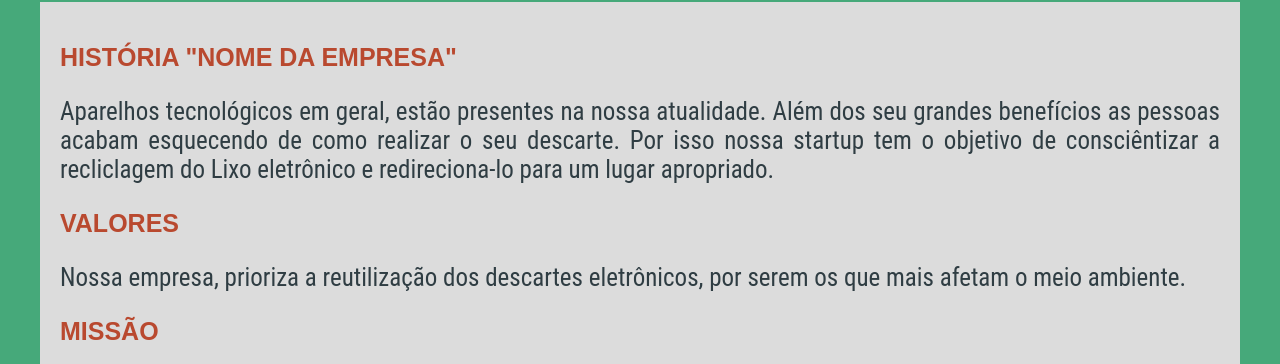
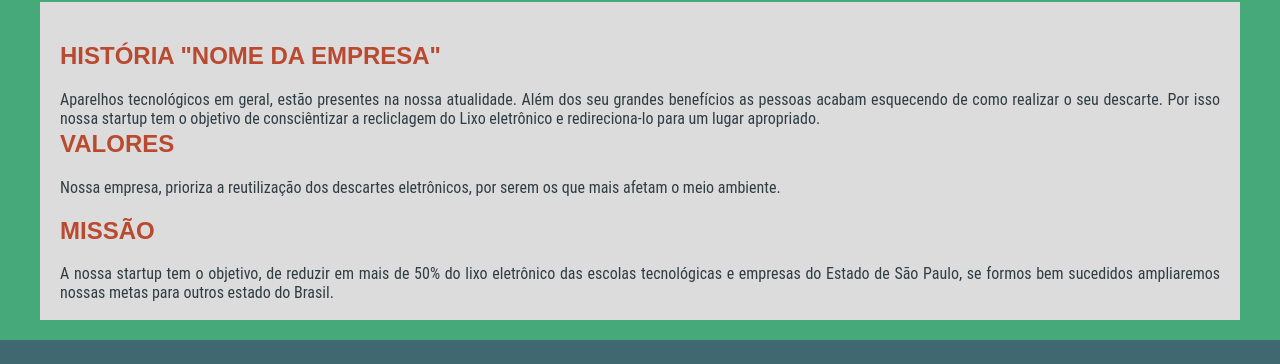
Before and after one commit to Clevi257/ProjetoEtec, a plain HTML site: page Nós.html in a window 1280 px wide. Shown: the part 148-512 px from the top of the page. Drawn offline with Linux system fonts and the light colour scheme; a web font is replaced by a local one.

Commit message:
Agora vai

```diff
--- a/CSS/EstiloGeral.css
+++ b/CSS/EstiloGeral.css
@@ -1,7 +1,6 @@
 @import url('https://fonts.googleapis.com/css2?family=Jersey+25&display=swap');
 * {
     font-family: "Jersey 25", sans-serif;
-    font-size: 25px;
 
     box-sizing: border-box;/*faz com q section inclua border e padding */
 }
@@ -10,7 +9,7 @@ html {scroll-behavior: smooth;}
 body {
   background-color: #46a97a;
     margin: 0px;
-    font-size: 16px;
+
 }
  /*coisa de cima*/
 header{
@@ -31,7 +30,6 @@ button {
     padding: 10px;
     margin: 20px;
 }
-
 header img{
     margin: 10px;
     width: 136px;
@@ -74,9 +72,11 @@ h2{
 }
 
 p {
+    display: flex;
     font-family: "Roboto Condensed", sans-serif;
     color: #2f3d43;
     text-align: justify;
+    max-height: 20px;
 }
 
 ul{
```
Also changed, not shown: index.html (+3 -0 lines).
